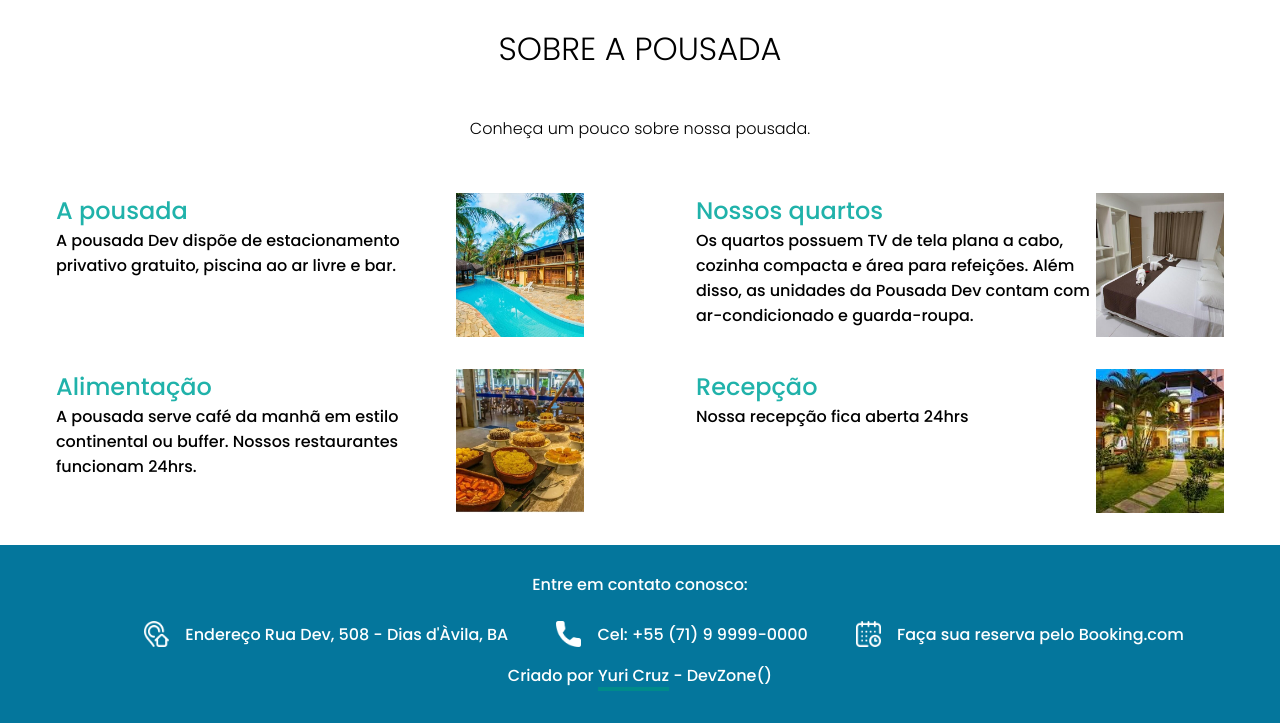
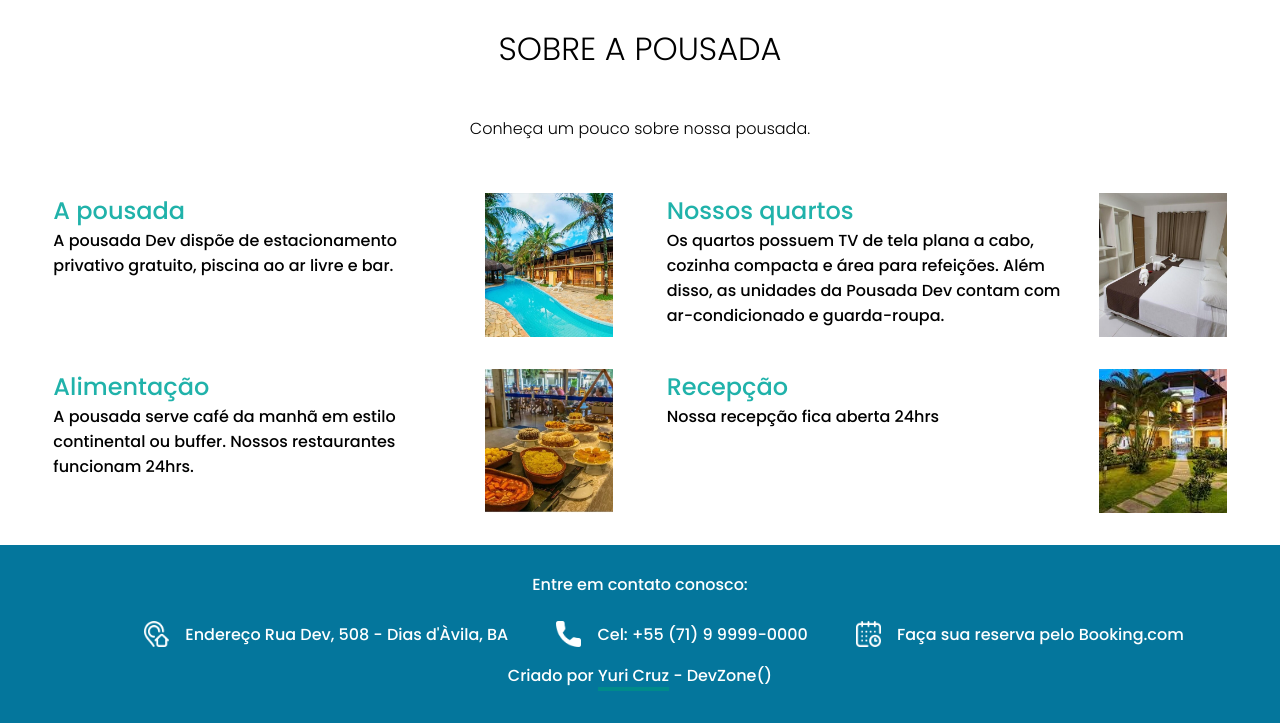
Before and after one commit to yuuricrz/pousadasecreta, a plain HTML site: page index.html in a window 1280 px wide. Shown: the part 1987-2710 px from the top of the page. Drawn offline with Linux system fonts and the light colour scheme.

Commit message:
Update style.css

```diff
--- a/style.css
+++ b/style.css
@@ -101,7 +101,7 @@ iframe{
 }
 .infopousada{
     display: grid;
-    justify-content: space-around;
+    justify-content: space-evenly;
     align-items: flex-start;
     grid-template-areas:
     "pousada quartos"
@@ -113,6 +113,7 @@ iframe{
     object-fit: cover;
 }
 .infopousada p{
+    margin-right: 2rem;
     max-width: 25rem;
 }
 .pousada{
```
